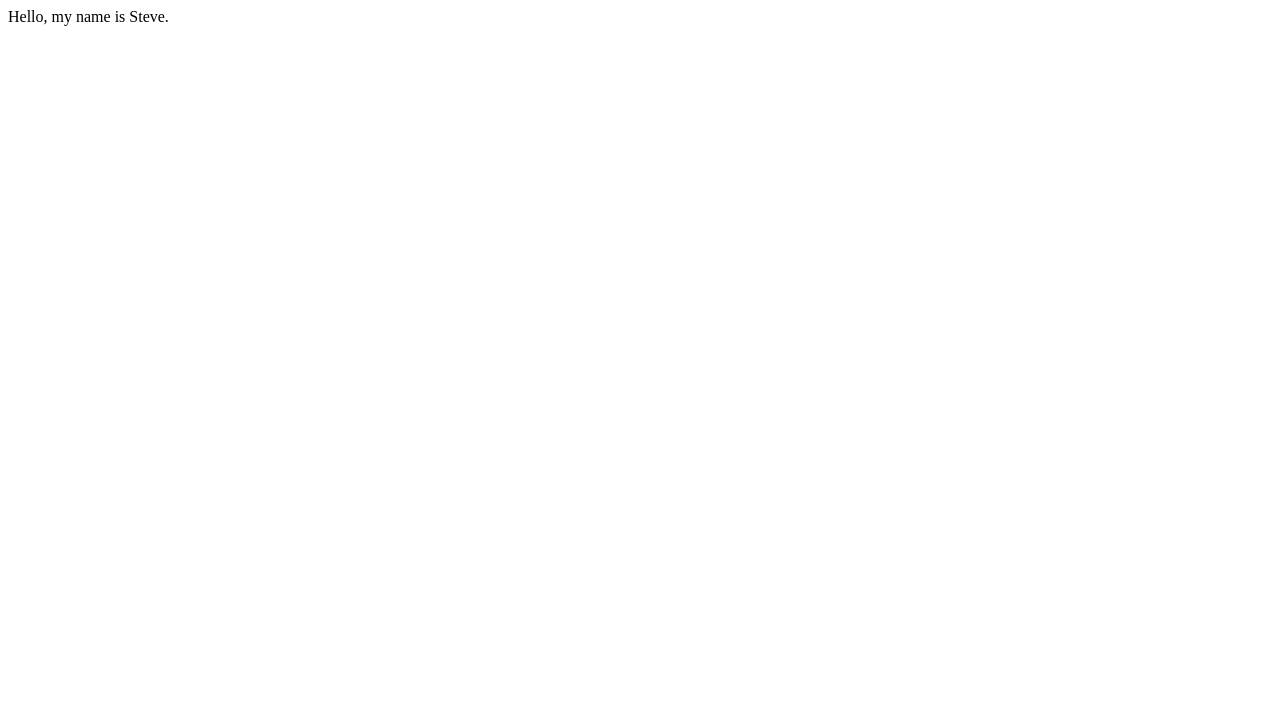
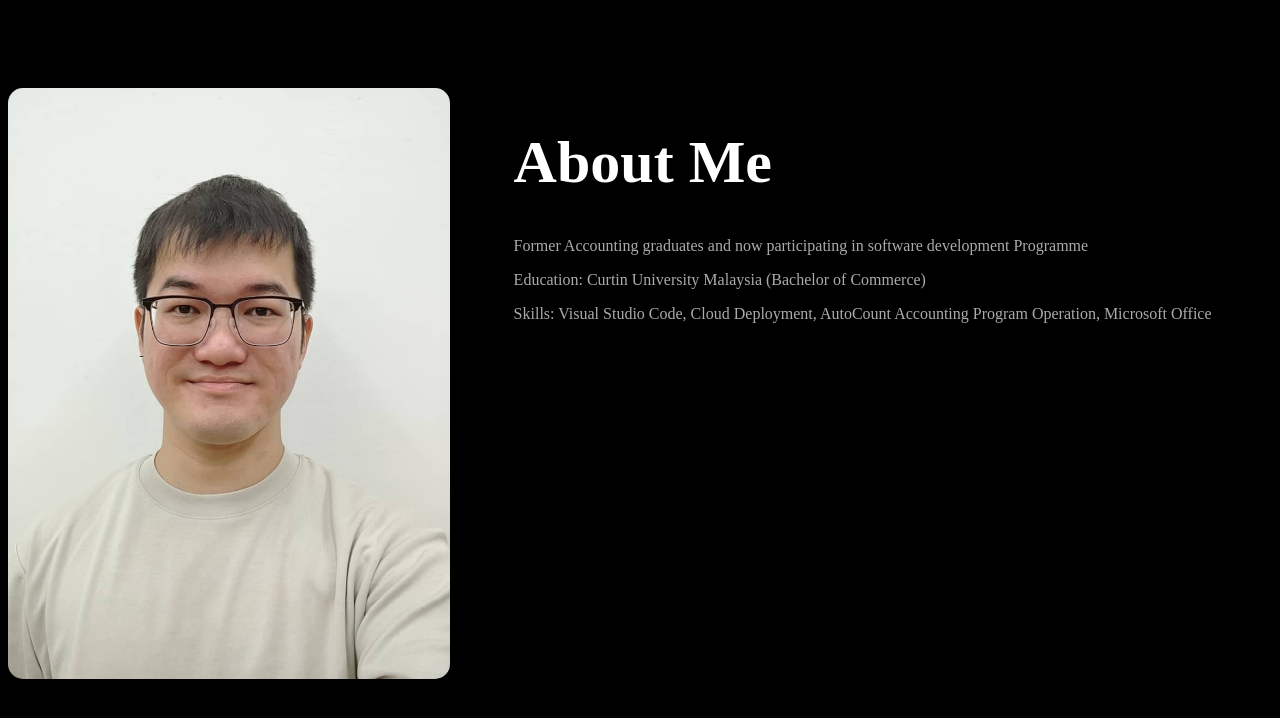
Before and after one commit to cheevui/portfolio-project, a website: page index.html in a window 1280 px wide. Drawn offline with Linux system fonts and the light colour scheme.

Commit message:
text added

```diff
--- a/index.html
+++ b/index.html
@@ -5,10 +5,24 @@
     <meta name="viewport" content="width=device-width" />
     <title>[insert name] Portifolio</title>
     <link href="style.css" rel="stylesheet" type="text/css" />
+    <script src="https://kit.fontawesome.com/f511f971b7.js" crossorigin="anonymous"></script>
   </head>
 
   <body>
-    Hello, my name is Steve.
-    <script src="script.js"></script>
+    <div id="about">
+      <div class="container">
+        <div class="row">
+          <div class="about-col-1">
+            <img src="images/Steve.jpg">
+          </div>
+          <div class="about-col-2">
+            <h1 class="sub-title">About Me</h1>
+            <p>Former Accounting graduates and now participating in software development Programme</p>
+            <p>Education: Curtin University Malaysia (Bachelor of Commerce)</p>
+            <p>Skills: Visual Studio Code, Cloud Deployment, AutoCount Accounting Program Operation, Microsoft Office</p>
+          </div>
+        </div>
+      </div>
+    </div>
   </body>
 </html>
--- a/style.css
+++ b/style.css
@@ -2,3 +2,38 @@ html {
   height: 100%;
   width: 100%;
 }
+
+body {
+  background-color: black;
+  color: white;
+}
+
+#about {
+  padding: 80px 0;
+  color: #ababab;
+}
+
+.row {
+  display: flex;
+  justify-content: space-between;
+  flex-wrap: wrap;
+}
+
+.about-col-1 {
+  flex-basis: 35%;
+}
+
+.about-col-1 img {
+  width: 100%;
+  border-radius: 15px;
+}
+
+.about-col-2 {
+  flex-basis: 60%;
+}
+
+.sub-title {
+  font-size: 60px;
+  font-weight: 600;
+  color: #fff;
+}
```
Also changed, not shown: images/Steve.jpg (added).
